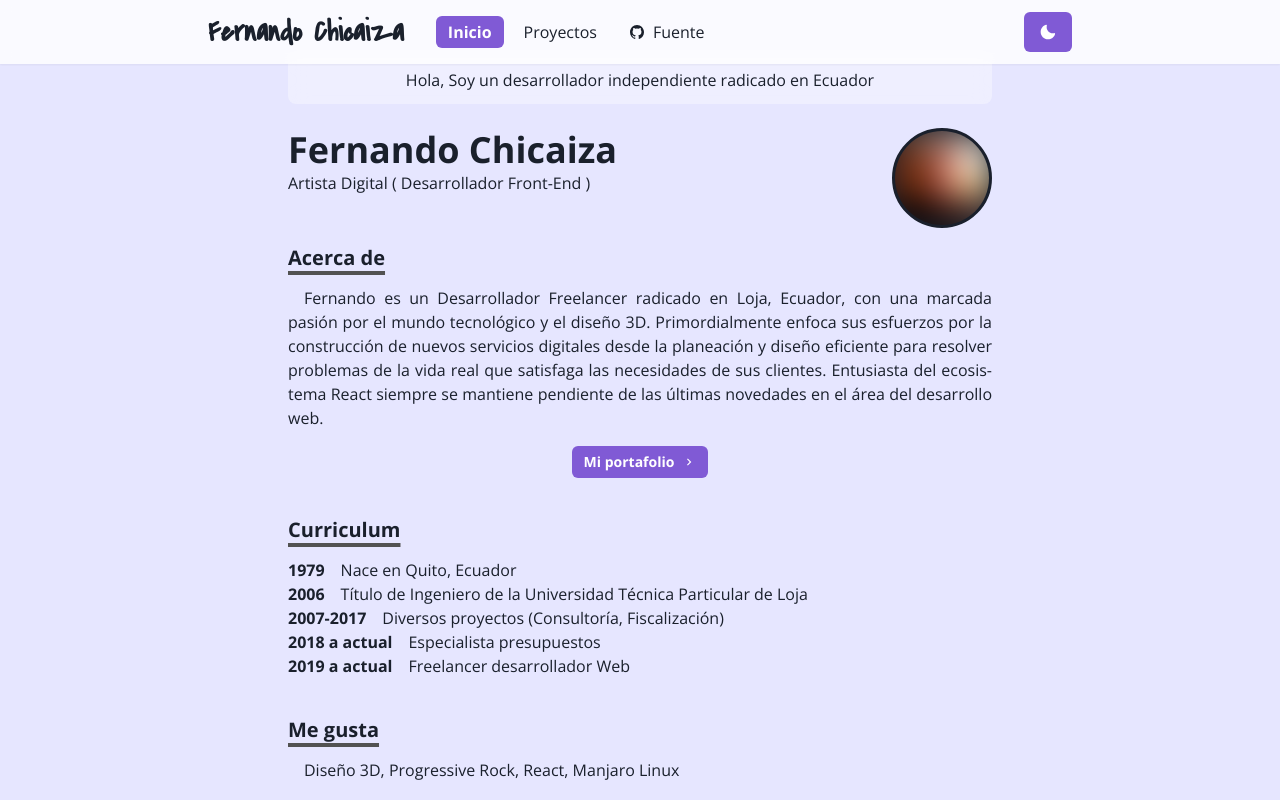
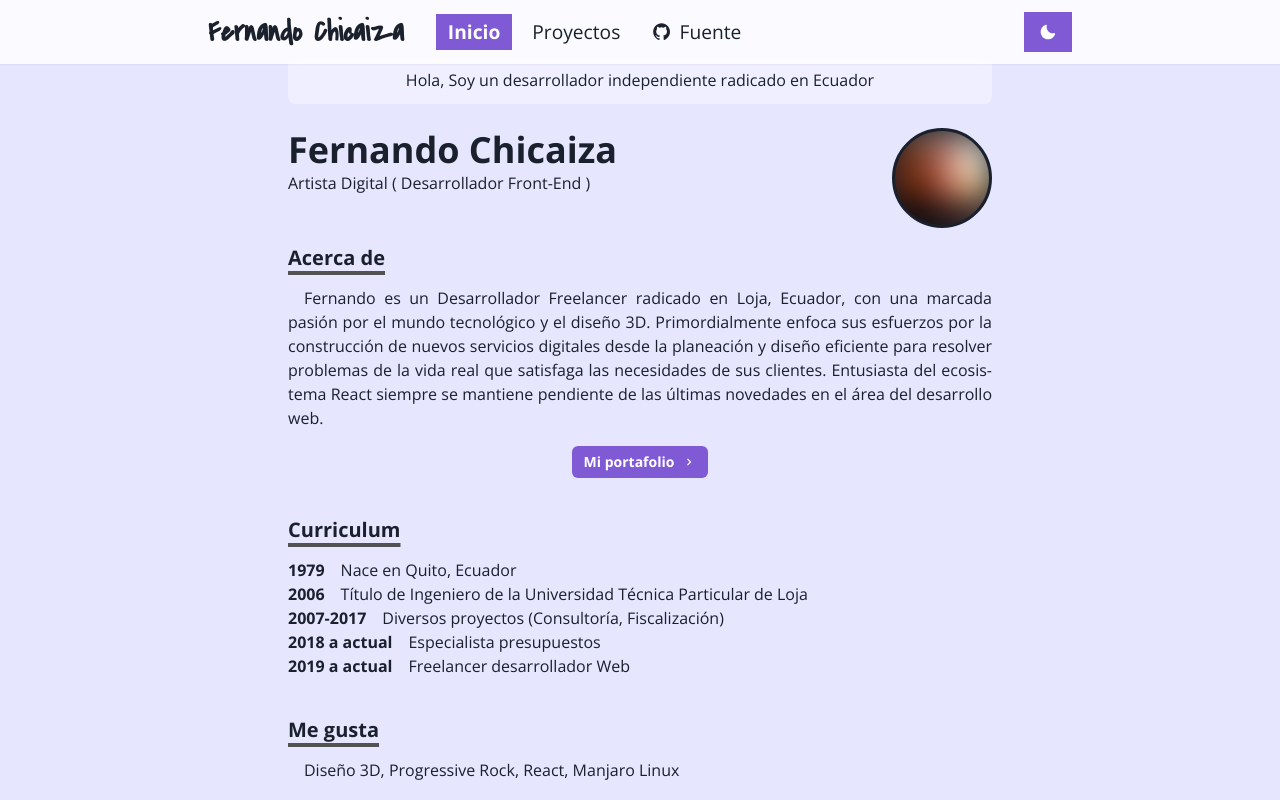
Before and after one commit to washopilot/portfolio-nextjs-ts, a Next.js app: page / in a window 1280 px wide. Shown: the top 800 px of the page. Built offline with nearby package versions, Linux system fonts and the light colour scheme.

Commit message:
back to rectangular buttons

```diff
--- a/src/components/Navbar/MobileNav.tsx
+++ b/src/components/Navbar/MobileNav.tsx
@@ -29,7 +29,7 @@ export const MobileNav = () => {
             }}>
             <Stack as={'nav'} spacing={4}>
                 {Links.map((link, idx) => (
-                    <NavLink key={link.label} href={link.href} active={router.asPath == link.href} icon={link.icon}>
+                    <NavLink key={link.label} href={link.href} active={router.asPath == link.href} icon={link.icon} fontSize={'3xl'}>
                         {link.label}
                     </NavLink>
                 ))}
--- a/src/components/Navbar/NavLink.tsx
+++ b/src/components/Navbar/NavLink.tsx
@@ -1,4 +1,4 @@
-import { Link, useColorModeValue } from '@chakra-ui/react';
+import { Link, TypographyProps, useColorModeValue } from '@chakra-ui/react';
 import NextLink from 'next/link';
 import { ReactNode, useContext } from 'react';
 import { IoLogoGithub } from 'react-icons/io5';
@@ -8,12 +8,14 @@ const NavLink = ({
     children,
     href,
     active,
-    icon
+    icon,
+    fontSize
 }: {
     children: ReactNode;
     href: string;
     active: boolean;
     icon?: string;
+    fontSize?: TypographyProps['fontSize'];
 }) => {
     const { onClose } = useContext(IsOpenContext);
 
@@ -29,7 +31,7 @@ const NavLink = ({
                     px={3}
                     py={1}
                     bg={active ? bg_color_active : undefined}
-                    borderRadius="md"
+                    // borderRadius="md"
                     color={active ? color_active : undefined}
                     fontWeight={active ? 'bold' : undefined}
                     _hover={{
@@ -40,7 +42,8 @@ const NavLink = ({
                     gap={2}
                     alignItems={'center'}
                     onClick={() => onClose()}
-                    variant={'ghost'}>
+                    variant={'ghost'}
+                    fontSize={fontSize}>
                     {icon ? <IoLogoGithub /> : undefined}
                     {children}
                 </Link>
--- a/src/components/Navbar/Navbar.tsx
+++ b/src/components/Navbar/Navbar.tsx
@@ -35,6 +35,7 @@ const Navbar = () => {
                             size={'md'}
                             icon={isOpen ? <CloseIcon /> : <HamburgerIcon />}
                             aria-label={'Open Menu'}
+                            borderRadius={0}
                             display={{ md: 'none' }}
                             onClick={onToggle}
                         />
@@ -48,7 +49,8 @@ const Navbar = () => {
                                         key={link.label}
                                         href={link.href}
                                         active={router.asPath == link.href}
-                                        icon={link.icon}>
+                                        icon={link.icon}
+                                        fontSize={'larger'}>
                                         {link.label}
                                     </NavLink>
                                 ))}
--- a/src/components/Navbar/ThemeToggleButton.tsx
+++ b/src/components/Navbar/ThemeToggleButton.tsx
@@ -17,6 +17,7 @@ const ThemeToggleButton = () => {
                 <Button
                     onClick={toggleColorMode}
                     color={colorMode == 'dark' ? 'black' : 'white'}
+                    borderRadius={0}
                     bg={useColorModeValue('purple.500', 'orange.300')}>
                     {colorMode === 'light' ? <MoonIcon /> : <SunIcon />}
                 </Button>
```
